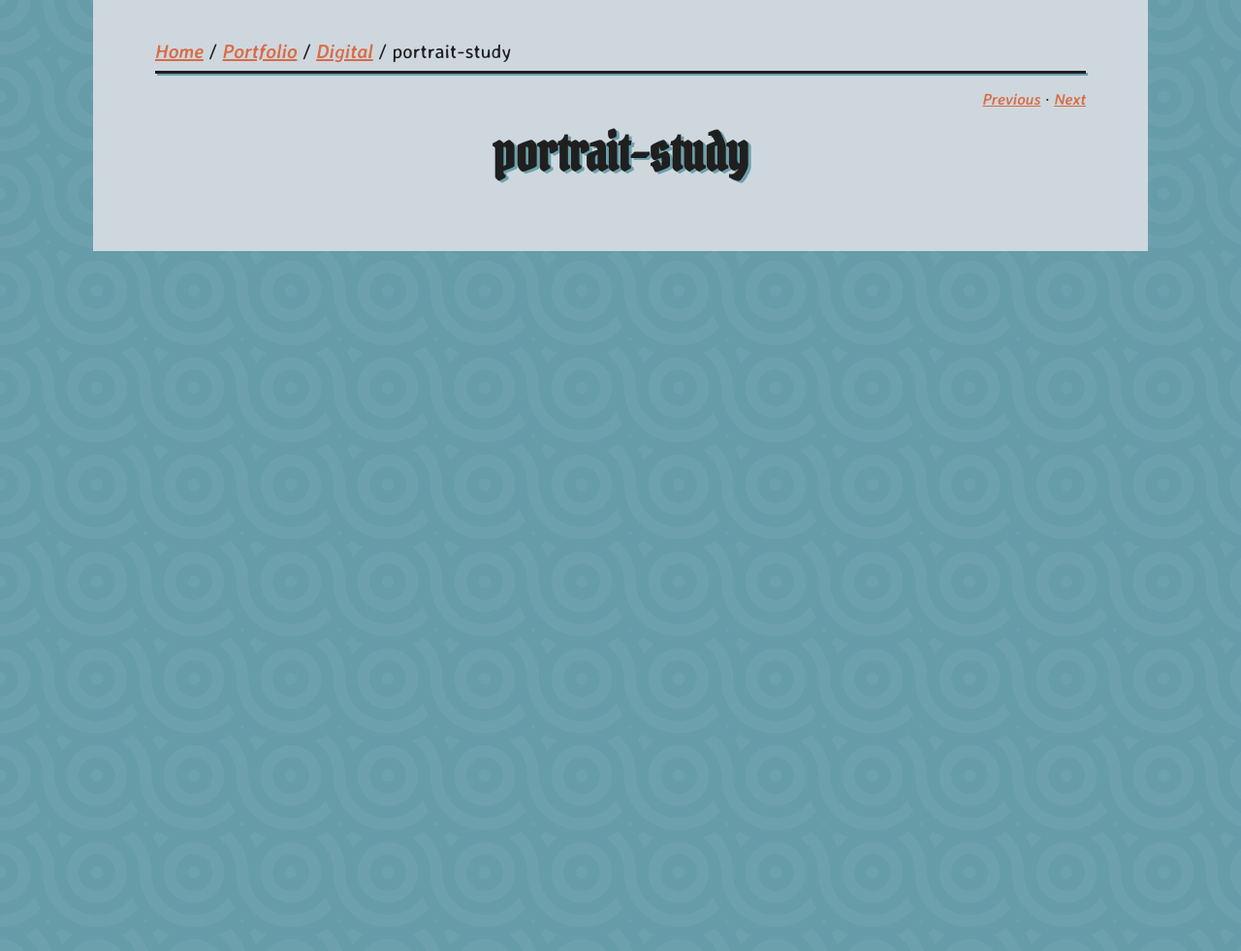
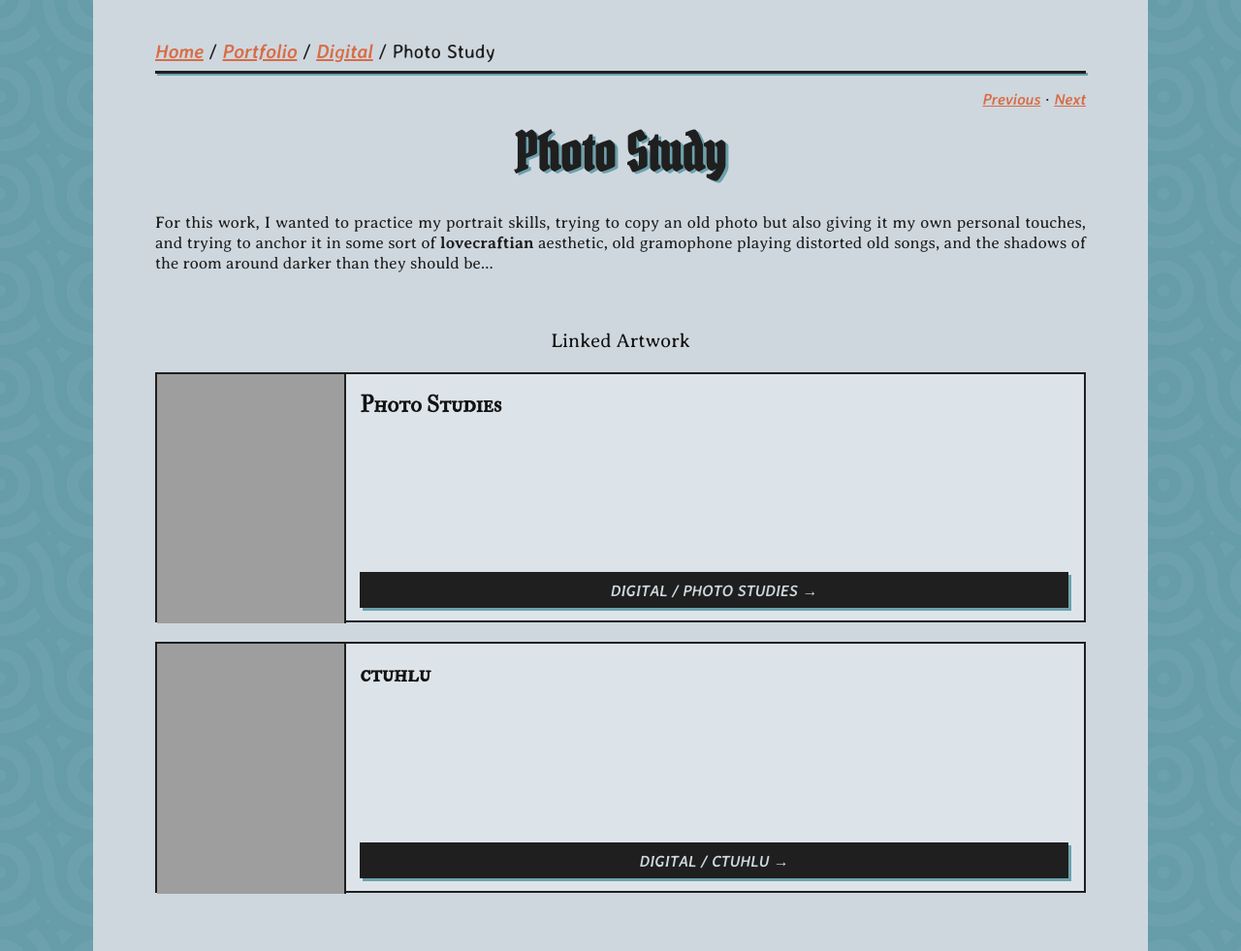
Before and after one commit to carlosjtacon/kemett-art, a Jekyll site: the page built from _posts/portfolio/digital/2026-07-08-0009.md, in a window 1280 px wide. Shown: the whole page at 97% size. Built offline with Jekyll 4.4.1, drawn with Linux system fonts in a browser that asks for light colours; before the commit the page ends 900 px from its top, so only the background shows below that.

Commit message:
Photo study

```diff
--- a/_posts/portfolio/digital/2026-07-08-0009.md
+++ b/_posts/portfolio/digital/2026-07-08-0009.md
@@ -1,7 +1,10 @@
 ---
 number: '0009'
-title: portrait-study
+title: Photo Study
 category: digital
 tags:
 featured: 0
+related_posts: ['digital/0015','digital/0008']
 ---
+
+For this work, I wanted to practice my portrait skills, trying to copy an old photo but also giving it my own personal touches, and trying to anchor it in some sort of **lovecraftian** aesthetic, old gramophone playing distorted old songs, and the shadows of the room around darker than they should be…
```
